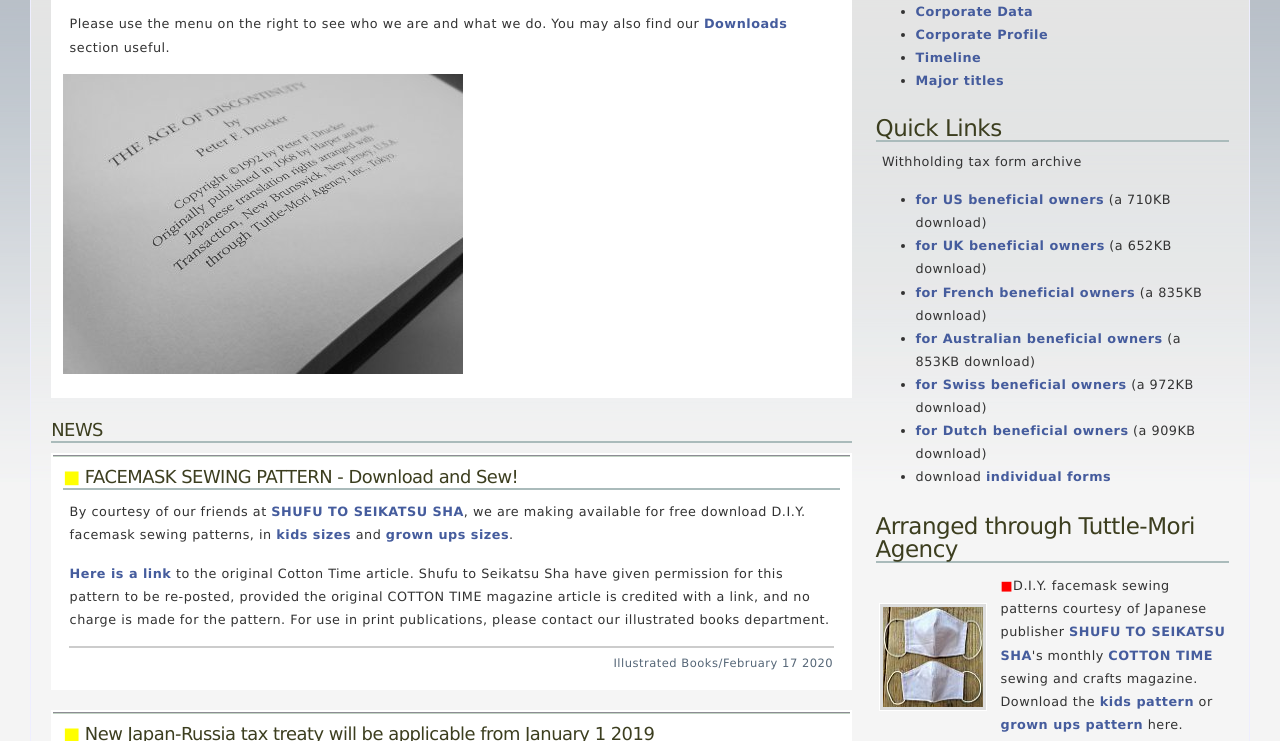
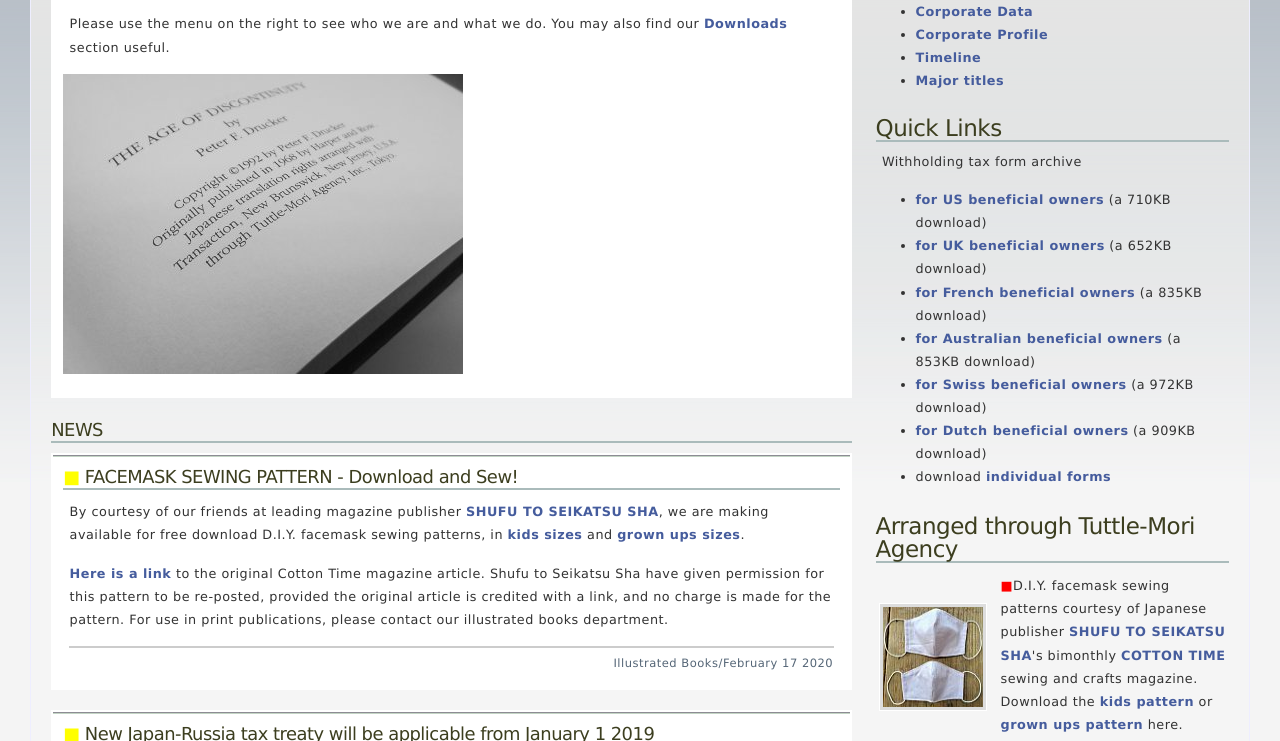
Before and after one commit to tutmori/tutmori.github.io, a plain HTML site: page index_e.html in a window 1280 px wide. Shown: the part 194-935 px from the top of the page. Drawn offline with Linux system fonts and the light colour scheme.

Commit message:
Update index_e.html

```diff
--- a/index_e.html
+++ b/index_e.html
@@ -44,8 +44,8 @@
 
 	<div class="entry">
 			<h2><span style="color: yellow">■ </span>FACEMASK SEWING PATTERN - Download and Sew!</h2>
-			<p>By courtesy of our friends at <a href="https://www.shufu.co.jp/">SHUFU TO SEIKATSU SHA</a>, we are making available for free download D.I.Y. facemask sewing patterns, in <a href="https://www.tuttlemori.com/dl/FacemaskKids.pdf">kids sizes</a> and <a href="https://www.tuttlemori.com/dl/FacemaskGrownUps.pdf">grown ups sizes</a>. </p>
-			<p><a href="https://www.cottontimemagazine.com/page/10">Here is a link</a> to the original Cotton Time article.  Shufu to Seikatsu Sha have given permission for this pattern to be re-posted, provided the original COTTON TIME magazine article is credited with a link, and no charge is made for the pattern.  For use in print publications, please contact our illustrated books department.</p>
+			<p>By courtesy of our friends at leading magazine publisher <a href="https://www.shufu.co.jp/">SHUFU TO SEIKATSU SHA</a>, we are making available for free download D.I.Y. facemask sewing patterns, in <a href="https://www.tuttlemori.com/dl/FacemaskKids.pdf">kids sizes</a> and <a href="https://www.tuttlemori.com/dl/FacemaskGrownUps.pdf">grown ups sizes</a>. </p>
+			<p><a href="https://www.cottontimemagazine.com/page/10">Here is a link</a> to the original Cotton Time magazine article.  Shufu to Seikatsu Sha have given permission for this pattern to be re-posted, provided the original article is credited with a link, and no charge is made for the pattern.  For use in print publications, please contact our illustrated books department.</p>
 			<p class="meta">Illustrated Books/February 17 2020</p>
 	</div>
 
@@ -219,7 +219,7 @@ starting January 1 2007.</p>
 	<tr>
 		<td><a href="https://www.cottontimemagazine.com/page/10"><img class="sidebarphoto" src="images/facemask100px.jpg" width="100" height="100" alt="DIY Facemask" /></a></td>
 
-		<td><span style="color: red">■</span>D.I.Y. facemask sewing patterns courtesy of Japanese publisher <a href="https://www.shufu.co.jp/">SHUFU TO SEIKATSU SHA</a>'s monthly <a href="https://www.cottontimemagazine.com/page/10">COTTON TIME</a> sewing and crafts magazine. Download the <a href="dl/FacemaskKids.pdf">kids pattern</a> or <a href="dl/FacemaskGrownUps.pdf">grown ups pattern</a> here.</td>
+		<td><span style="color: red">■</span>D.I.Y. facemask sewing patterns courtesy of Japanese publisher <a href="https://www.shufu.co.jp/">SHUFU TO SEIKATSU SHA</a>'s bimonthly <a href="https://www.cottontimemagazine.com/page/10">COTTON TIME</a> sewing and crafts magazine. Download the <a href="dl/FacemaskKids.pdf">kids pattern</a> or <a href="dl/FacemaskGrownUps.pdf">grown ups pattern</a> here.</td>
 	</tr>
 
 	<tr>
```
